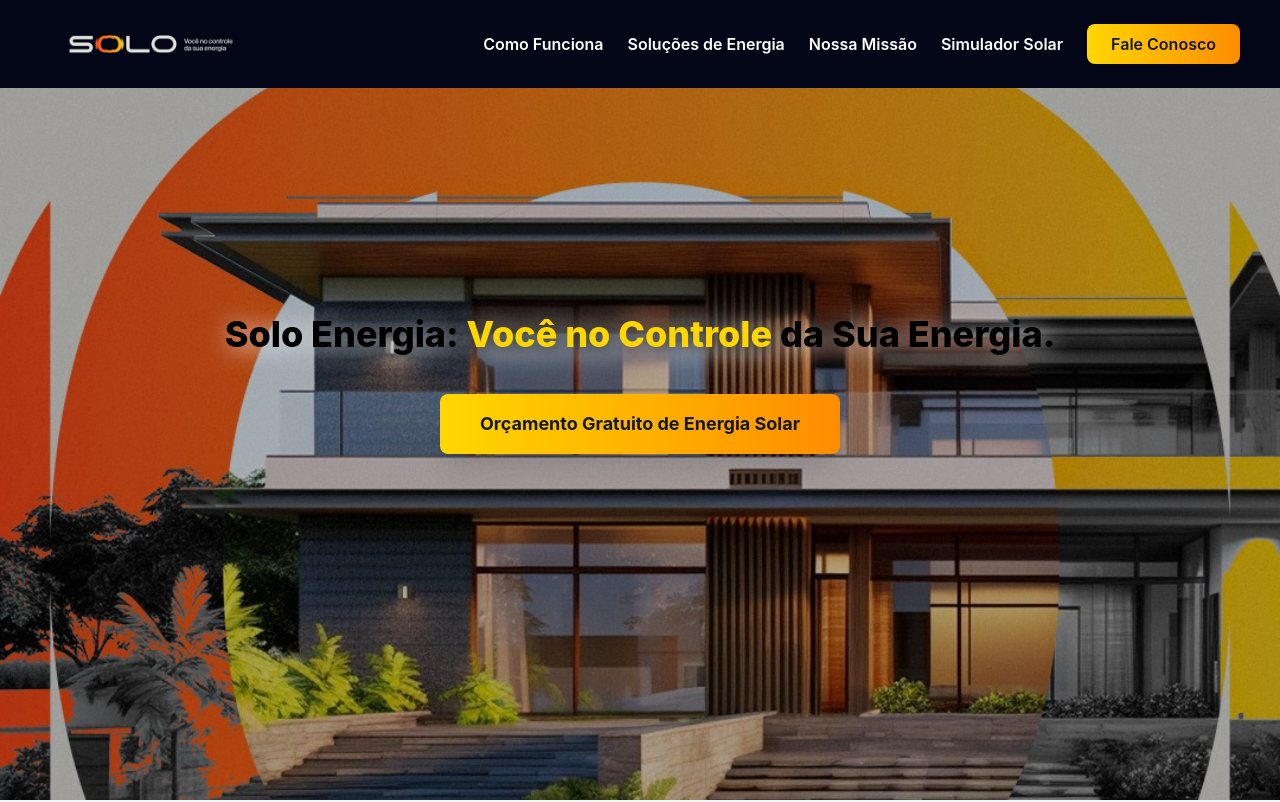
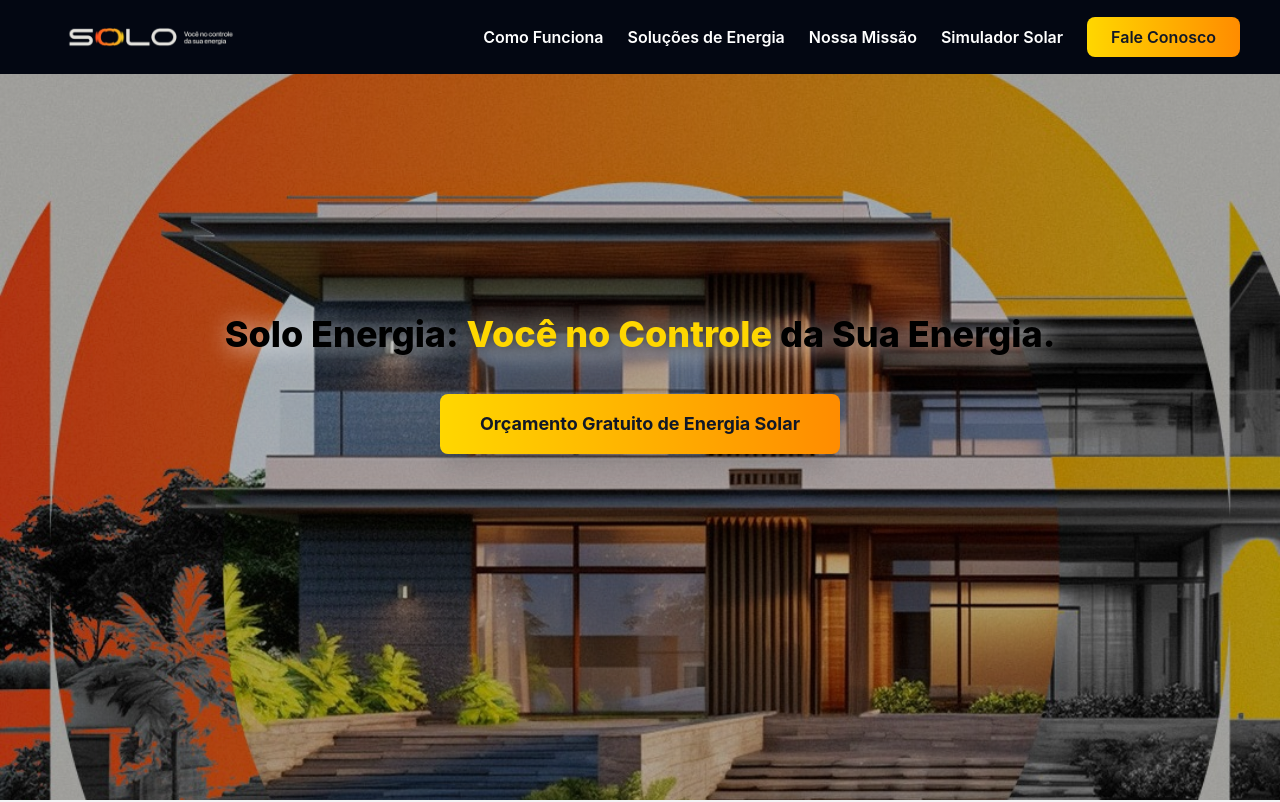
Before and after one commit to mateus-esm/Solo-Onepage-Site-V.1, a React (Vite) app: page / in a window 1280 px wide. Shown: the top 802 px of the page. Built offline with nearby package versions, Linux system fonts and the light colour scheme.

Commit message:
Visual edit in Lovable
Edited UI in Lovable

```diff
--- a/src/components/Header.tsx
+++ b/src/components/Header.tsx
@@ -12,7 +12,7 @@ const Header = () => {
     setIsMobileMenuOpen(false);
   };
   return <header className="w-full z-40 absolute top-0 left-0 right-0">
-      <div className="container mx-auto px-6 sm:px-10 py-3 flex justify-between items-center max-w-7xl bg-slate-950">
+      <div className="container sm:px-10 flex justify-between items-center max-w-7xl mx-0 py-[5px] px-[43px] rounded-none bg-gray-950">
         <div>
           <img alt="Solo Energia Logo - Energia Solar e Soluções Renováveis" className="h-12 md:h-16" onError={e => {
           e.currentTarget.src = 'https://placehold.co/240x60/FFFFFF/111827?text=SOLO+ENERGIA&font=inter';
```
